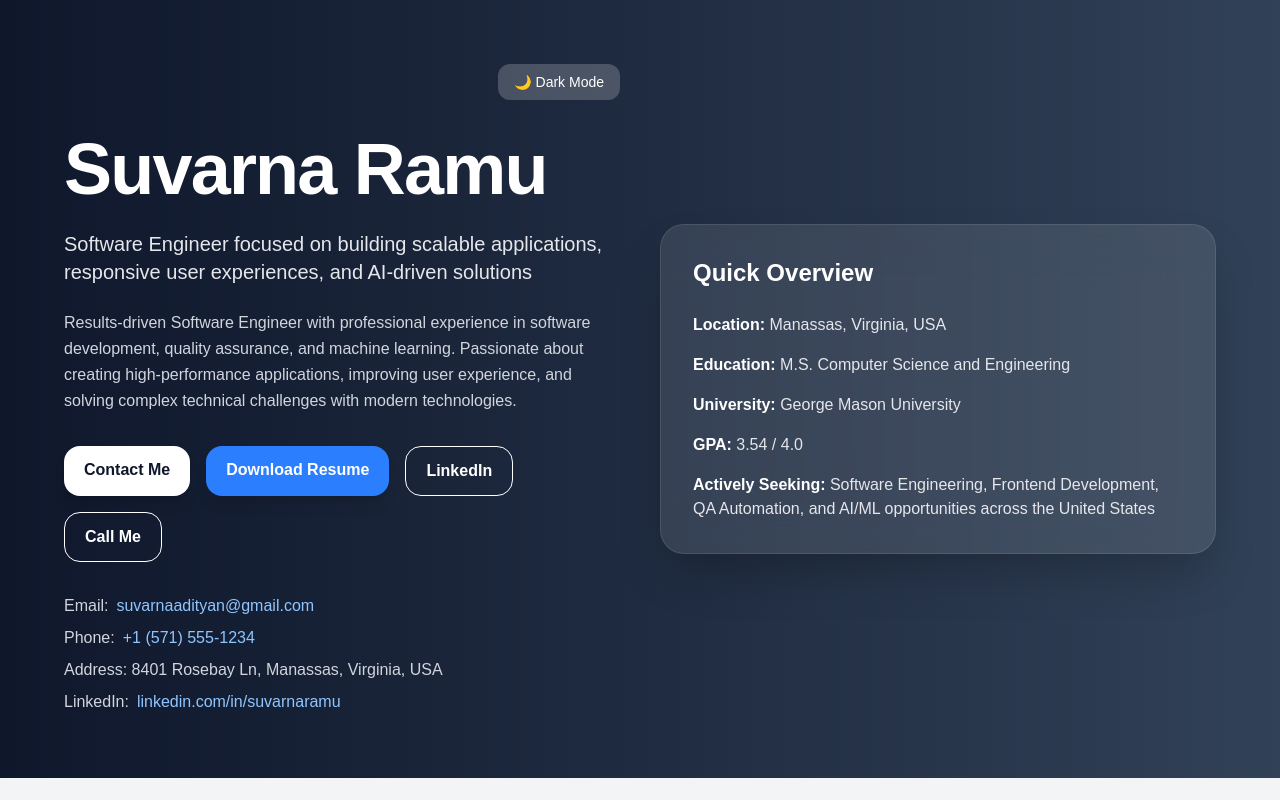
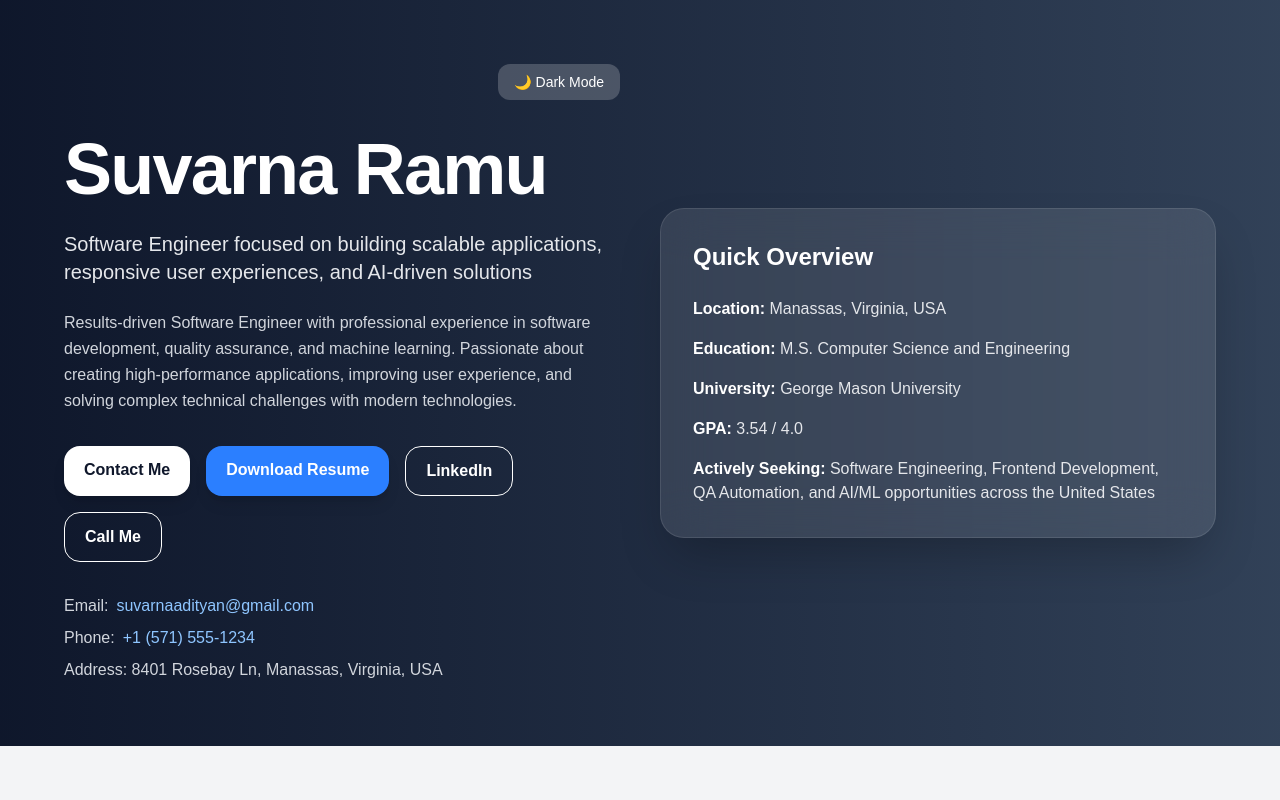
Before and after one commit to SuvarnaAdityan/suvarna-portfolio-, a Next.js app: page / in a window 1280 px wide. Shown: the top 800 px of the page. Built offline with nearby package versions, Linux system fonts and the light colour scheme.

Commit message:
Updated email functionality

```diff
--- a/app/page.js
+++ b/app/page.js
@@ -149,16 +149,7 @@ export default function SuvarnaPortfolio() {
               </a>
             </p>
             <p>Address: 8401 Rosebay Ln, Manassas, Virginia, USA</p>
-            <p>
-              LinkedIn:
-              <a
-                href="https://www.linkedin.com/in/suvarnaramu"
-                target="_blank"
-                className="text-blue-300 hover:underline ml-2"
-              >
-                linkedin.com/in/suvarnaramu
-              </a>
-            </p>
+
           </div>
           </div>
 
```
